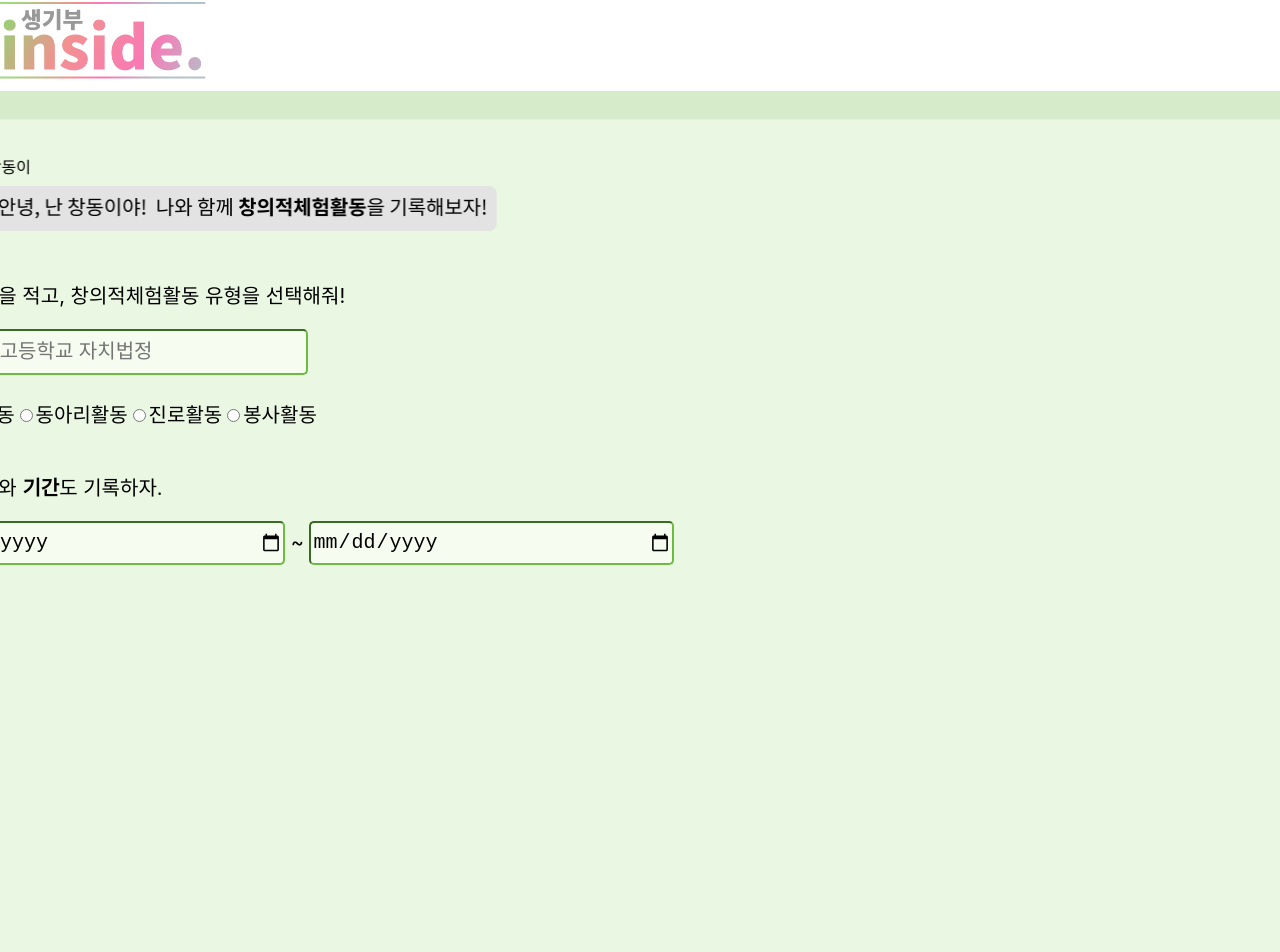
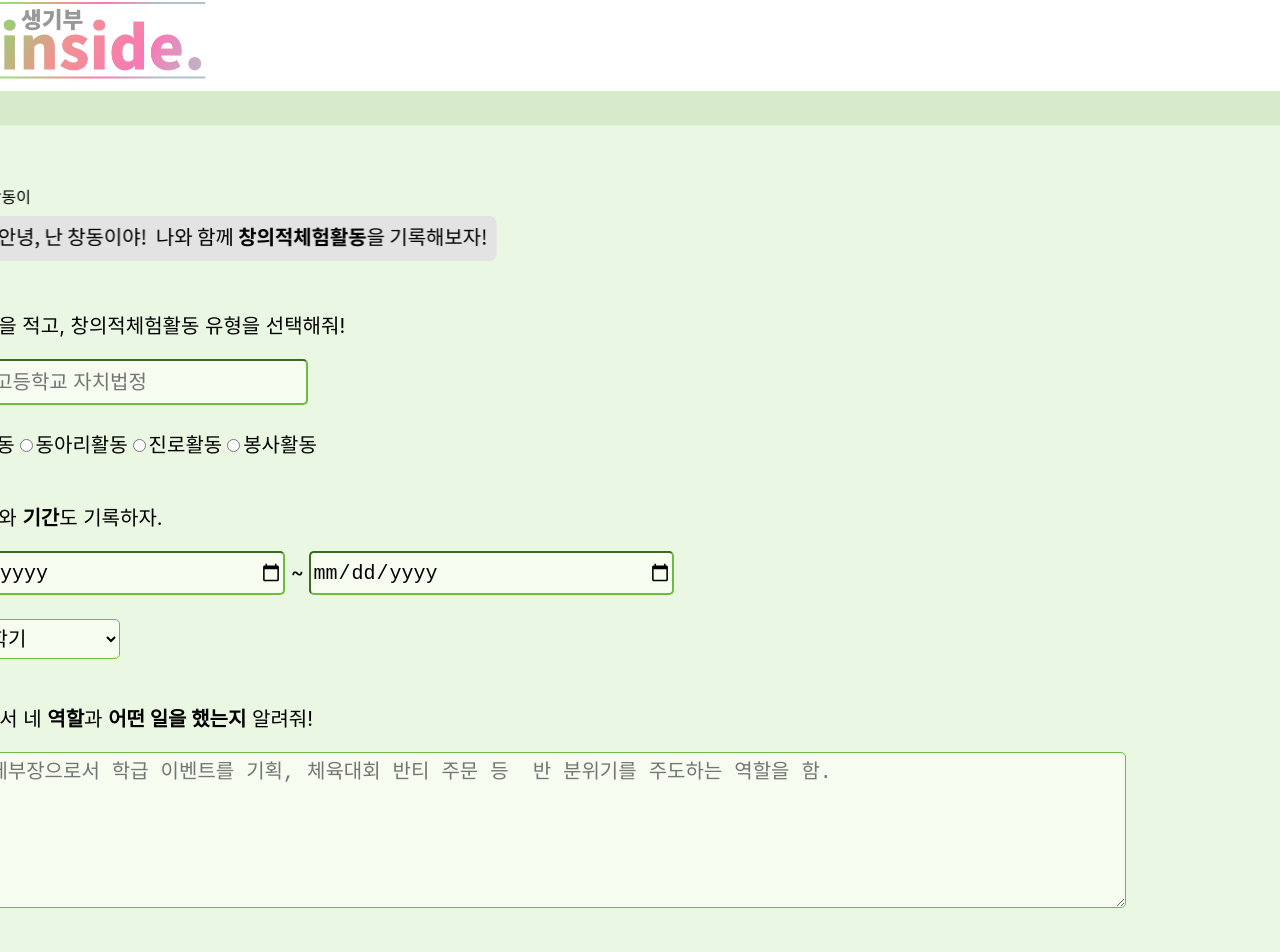
Before and after one commit to Team-SGBInside/SGBInside-Web, a React (Create React App) app in the folder sgb_web/: page / in a window 1280 px wide. Shown: the top 952 px of the page. Built offline with nearby package versions, Linux system fonts and the light colour scheme.

Commit message:
added select and textarea form

```diff
--- a/sgb_web/src/pages/components/GreenForm.css
+++ b/sgb_web/src/pages/components/GreenForm.css
@@ -12,7 +12,7 @@
 .greenform_alert {
   position: absolute;
   left: 3%;
-  bottom: 75%;
+  bottom: 60%;
   text-align: left;
   font-size: 15px;
   z-index: 999;
@@ -21,7 +21,7 @@
 .greenform_content {
     position: absolute;
     left: 2%;
-    bottom: 50%;
+    top: 7%;
     text-align: left;
     font-size: 20px;
     z-index: 999;
@@ -44,3 +44,21 @@
   border-color: #6CBD3F;
   background-color: #F6FCEF;
 }
+
+.green_semester_select {
+  width: 200px;
+  height: 40px;
+  font-size: 20px;
+  border-radius: 5px;
+  border-color: #6CBD3F;
+  background-color: #F6FCEF;
+}
+
+.green_activity_text {
+  width: 1200px;
+  height: 150px;
+  font-size: 20px;
+  border-radius: 5px;
+  border-color: #6CBD3F;
+  background-color: #F6FCEF;
+}
--- a/sgb_web/src/pages/components/GreenForm.jsx
+++ b/sgb_web/src/pages/components/GreenForm.jsx
@@ -7,6 +7,8 @@ const GreenForm = () => {
     const [greenName, setGreenName] = useState("");
     const [greenStartDate, setGreenStartDate] = useState("");
     const [greenEndDate, setGreenEndDate] = useState("");
+    const [greenSemester, setGreenSemester] = useState("");
+    const [greenActivity, setGreenActivity] = useState("");
 
     const handleGreenName = (e) => {
         setGreenName(e.target.value);
@@ -20,19 +22,28 @@ const GreenForm = () => {
         setGreenEndDate(e.target.value);
     }
 
+    const handleGreenSemester = (e) => {
+        setGreenSemester(e.target.value);
+    }
+
+    const handleGreenActivity = (e) => {
+        setGreenActivity(e.target.value);
+    }
+
     const onClickSubmit = () => {
         console.log('click submit');
         console.log('Activity Name: ', greenName);
         console.log('Activity Start Date: ', greenStartDate);
         console.log('Activity End Date: ', greenEndDate);
-
+        console.log('Semester: ', greenSemester);
+        console.log('Activity', greenActivity);
     }
 
 
     return (
         <div className="greenform">
             <div className="greenform_bg">
-            <img src={greenform_bg} alt="greenform_bg" width="1500" height="991"/>
+            <img src={greenform_bg} alt="greenform_bg" width="1500" height="1200"/>
                 <div className="greenform_content">
                     <img src={green_alert} alt="green_alert" width="604" height="86"/>
                     <br/><br/>
@@ -40,7 +51,7 @@ const GreenForm = () => {
                         <input
                             className = "green_name_input"
                             type="text"
-                            placeholder=" ex) 풋풋고등학교 자치법정"
+                            placeholder="ex) 풋풋고등학교 자치법정"
                             value={greenName}
                             onChange={handleGreenName}
                         />
@@ -88,6 +99,33 @@ const GreenForm = () => {
                             onChange={handleGreenEndDate}
                         />
                         <br/><br/>
+                        <select
+                            className="green_semester_select"
+                            value = {greenSemester}
+                            onChange={handleGreenSemester}>
+                            <option value="1-1">1학년 1학기</option>
+                            <option value="1-2">1학년 2학기</option>
+                            <option value="2-1">2학년 1학기</option>
+                            <option value="2-2">2학년 2학기</option>
+                            <option value="3-1">3학년 1학기</option>
+                            <option value="3-2">3학년 2학기</option>
+                        </select>
+                        <br/><br/>
+                        <p className="green_activity">위 활동에서 네 <strong>역할</strong>과 <strong>어떤 일을 했는지</strong> 알려줘!</p>
+                            <textarea
+                                className="green_activity_text"
+                                placeholder="ex) 창체부장으로서 학급 이벤트를 기획, 체육대회 반티 주문 등  반 분위기를 주도하는 역할을 함."
+                                value={greenActivity}
+                                onChange={handleGreenActivity}>
+                            </textarea>
+                            <br/><br/>
+                        <p className="green_activity">위 활동에서 네 <strong>역할</strong>과 <strong>어떤 일을 했는지</strong> 알려줘!</p>
+                            <textarea
+                                className="green_activity_text"
+                                placeholder="ex) 반 친구들의 의견을 하나로 모으고, 학급비를 관리하는 데에 어려움이 있었다. 그렇지만, 주기적으로 학급회의를 열어 최대한 많은 친구들의 의견을 참고할 수 있었고 결과적으로 재미있는 행사를 다함께 즐길 수 있어서 좋은 기억으로 남는다.  "
+                                value={greenActivity}
+                                onChange={handleGreenActivity}>
+                            </textarea>
                 </div>
             </div>
         </div>
```
